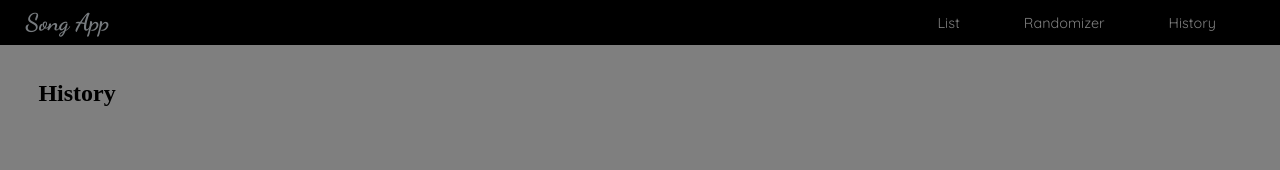
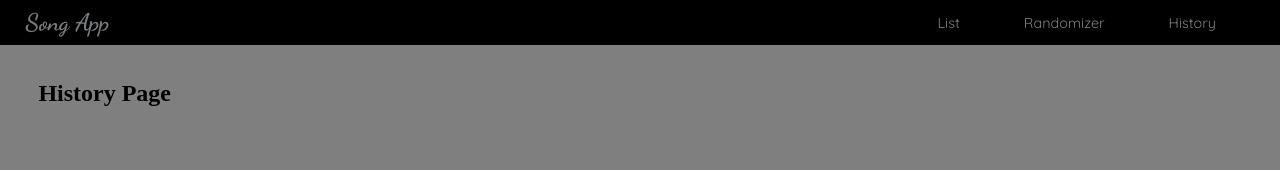
Before and after one commit to Salvador318Alvarez/SongLeadersApp, a React (Create React App) app: page /History in a window 1280 px wide. Shown: the top 170 px of the page. Built offline with nearby package versions, Linux system fonts and the light colour scheme.

Commit message:
made branch

```diff
--- a/src/pages/History.js
+++ b/src/pages/History.js
@@ -4,7 +4,7 @@ import Modal from "../components/Modal";
 const History = () => {
     return (
         <section>
-            <h1>History</h1>
+            <h1>History Page</h1>
             <Modal>
                 <h2>History Page is under contruction</h2>
                 <Link to='/'>Back to Home Page</Link>
```
